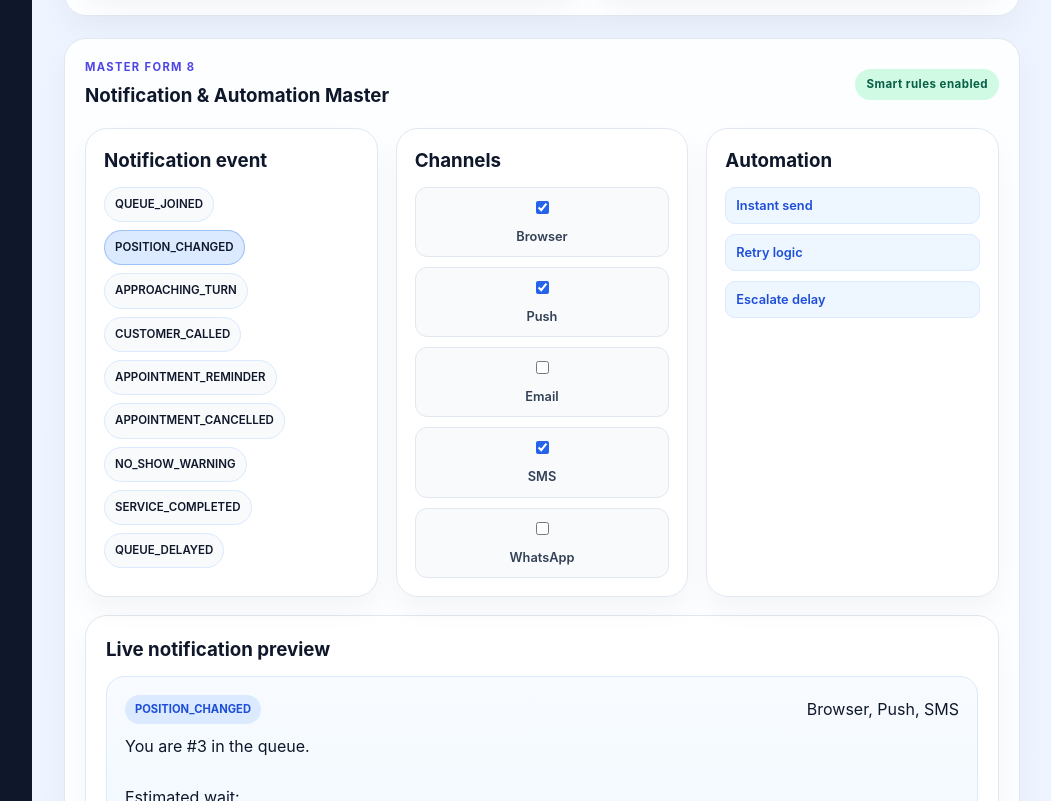
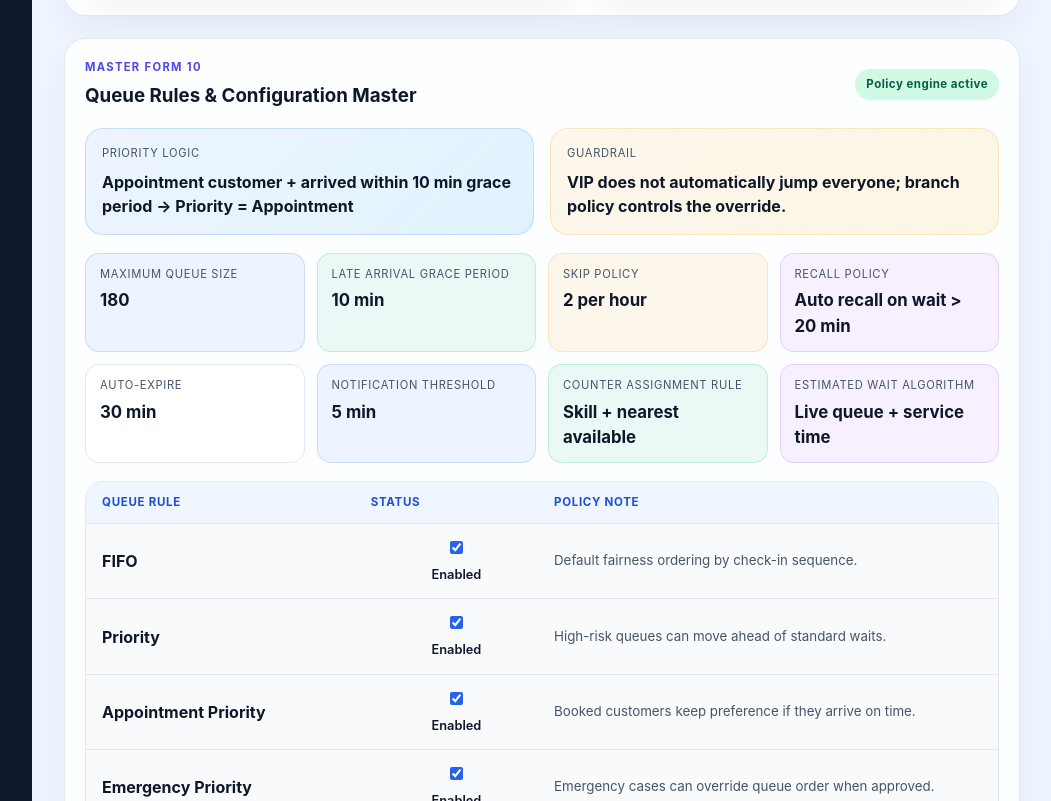
Before and after one commit to KANHAIYAKS108/QFlow, a React (Vite) app: page / in a window 1280 px wide. Shown: the part 10419-11220 px from the top of the page, without its empty margins (228-1279 px from the left). Built offline with nearby package versions, Linux system fonts and the light colour scheme.

Commit message:
Add queue rules configuration

```diff
--- a/src/App.css
+++ b/src/App.css
@@ -1873,6 +1873,103 @@ textarea:focus {
 .recommendation-card.blue {
   background: rgba(59, 130, 246, 0.08);
   border-color: rgba(59, 130, 246, 0.2);
+}
+
+.rules-panel {
+  margin-top: 22px;
+}
+
+.rules-intro {
+  display: grid;
+  grid-template-columns: repeat(2, minmax(0, 1fr));
+  gap: 16px;
+  margin-bottom: 18px;
+}
+
+.rule-highlight {
+  background: linear-gradient(135deg, rgba(59, 130, 246, 0.08), rgba(14, 165, 233, 0.12));
+  border: 1px solid rgba(59, 130, 246, 0.2);
+  border-radius: 18px;
+  padding: 16px;
+  display: flex;
+  flex-direction: column;
+  gap: 8px;
+}
+
+.rule-highlight.neutral {
+  background: linear-gradient(135deg, rgba(245, 158, 11, 0.08), rgba(251, 191, 36, 0.12));
+  border-color: rgba(245, 158, 11, 0.2);
+}
+
+.rule-highlight span {
+  color: #475569;
+  font-size: 0.7rem;
+  text-transform: uppercase;
+  letter-spacing: 0.06em;
+}
+
+.rule-highlight strong {
+  color: #0f172a;
+  line-height: 1.5;
+}
+
+.rules-grid {
+  display: grid;
+  grid-template-columns: repeat(4, minmax(0, 1fr));
+  gap: 12px;
+  margin-bottom: 18px;
+}
+
+.rule-table {
+  background: #f8fafc;
+  border: 1px solid #e2e8f0;
+  border-radius: 18px;
+  overflow: hidden;
+}
+
+.rule-header-row,
+.rule-row {
+  display: grid;
+  grid-template-columns: 1.2fr 0.8fr 2fr;
+  gap: 12px;
+  align-items: center;
+}
+
+.rule-header-row {
+  background: #eff6ff;
+  color: #1d4ed8;
+  font-size: 0.72rem;
+  font-weight: 700;
+  letter-spacing: 0.06em;
+  text-transform: uppercase;
+  padding: 12px 16px;
+}
+
+.rule-row {
+  padding: 14px 16px;
+  border-top: 1px solid #e2e8f0;
+}
+
+.rule-name strong {
+  color: #0f172a;
+}
+
+.toggle-row {
+  display: inline-flex;
+  align-items: center;
+  gap: 8px;
+  color: #0f172a;
+  font-weight: 600;
+}
+
+.toggle-row input {
+  width: auto;
+  accent-color: #2563eb;
+}
+
+.rule-row small {
+  color: #475569;
+  line-height: 1.5;
 }
 
 .notification-panel {
--- a/src/App.jsx
+++ b/src/App.jsx
@@ -388,6 +388,26 @@ const complianceRecommendations = [
   { label: 'Risk review', value: 'Low', tone: 'green' },
   { label: 'Supervisor action', value: '2 pending', tone: 'amber' },
   { label: 'Policy drift', value: '0.4%', tone: 'blue' },
+]
+
+const queueRuleDefaults = [
+  { name: 'FIFO', enabled: true, description: 'Default fairness ordering by check-in sequence.' },
+  { name: 'Priority', enabled: true, description: 'High-risk queues can move ahead of standard waits.' },
+  { name: 'Appointment Priority', enabled: true, description: 'Booked customers keep preference if they arrive on time.' },
+  { name: 'Emergency Priority', enabled: true, description: 'Emergency cases can override queue order when approved.' },
+  { name: 'VIP', enabled: true, description: 'VIP handling is capped to avoid skipping all customers.' },
+  { name: 'Service-specific priority', enabled: false, description: 'Optional override for certain special service lanes.' },
+]
+
+const policyChecks = [
+  { label: 'Maximum Queue Size', value: '180', tone: 'blue' },
+  { label: 'Late Arrival Grace Period', value: '10 min', tone: 'green' },
+  { label: 'Skip Policy', value: '2 per hour', tone: 'amber' },
+  { label: 'Recall Policy', value: 'Auto recall on wait > 20 min', tone: 'purple' },
+  { label: 'Auto-expire', value: '30 min', tone: 'red' },
+  { label: 'Notification Threshold', value: '5 min', tone: 'blue' },
+  { label: 'Counter Assignment Rule', value: 'Skill + nearest available', tone: 'green' },
+  { label: 'Estimated Wait Algorithm', value: 'Live queue + service time', tone: 'purple' },
 ]
 
 function App() {
@@ -2169,6 +2189,56 @@ function App() {
           </div>
         </section>
 
+        <section className="rules-panel panel">
+          <div className="panel-header">
+            <div>
+              <p className="eyebrow">Master form 10</p>
+              <h3>Queue Rules &amp; Configuration Master</h3>
+            </div>
+            <span className="tag success">Policy engine active</span>
+          </div>
+
+          <div className="rules-intro">
+            <div className="rule-highlight">
+              <span>Priority logic</span>
+              <strong>Appointment customer + arrived within 10 min grace period → Priority = Appointment</strong>
+            </div>
+            <div className="rule-highlight neutral">
+              <span>Guardrail</span>
+              <strong>VIP does not automatically jump everyone; branch policy controls the override.</strong>
+            </div>
+          </div>
+
+          <div className="rules-grid">
+            {policyChecks.map((item) => (
+              <div key={item.label} className={`board-card ${item.tone}`}>
+                <span>{item.label}</span>
+                <strong>{item.value}</strong>
+              </div>
+            ))}
+          </div>
+
+          <div className="rule-table">
+            <div className="rule-header-row">
+              <span>Queue rule</span>
+              <span>Status</span>
+              <span>Policy note</span>
+            </div>
+            {queueRuleDefaults.map((rule) => (
+              <div key={rule.name} className="rule-row">
+                <div className="rule-name">
+                  <strong>{rule.name}</strong>
+                </div>
+                <label className="toggle-row">
+                  <input type="checkbox" defaultChecked={rule.enabled} />
+                  <span>{rule.enabled ? 'Enabled' : 'Disabled'}</span>
+                </label>
+                <small>{rule.description}</small>
+              </div>
+            ))}
+          </div>
+        </section>
+
         <section className="notification-panel panel">
           <div className="panel-header">
             <div>
```
